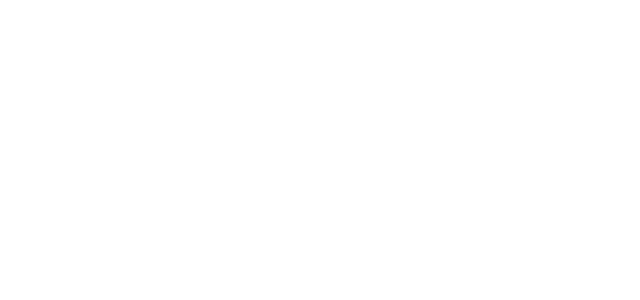
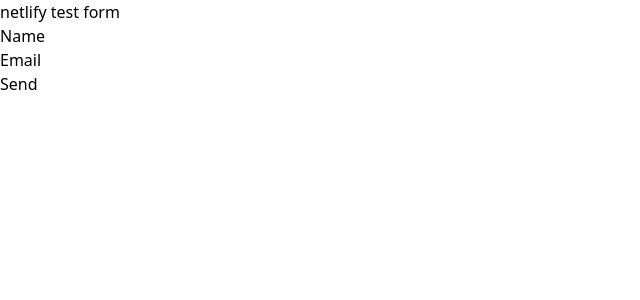
Before and after one commit to procrates/nuxt-3-playground, a Nuxt app: page /netlify-form in a window 1280 px wide. Before the commit this address had no page. Shown: the top 300 px of the page, without its empty margins (0-640 px from the left). Built offline with nearby package versions, Linux system fonts and the light colour scheme.

Commit message:
wip: netlify form test

```diff
--- /dev/null
+++ b/components/RAM/Organisms/SortList.vue
@@ -0,0 +1,54 @@
+<template>
+    <main>
+        <input type="text" name="test" id="test" v-model="query" />
+        <ul>
+            <transition-group
+                enter-active-class="transition-all"
+                enter-from-class="translate-y-full opacity-0"
+                enter-to-class="opacity-100"
+                @before-enter="beforeEnter"
+                @enter="enter"
+                @leave="leave"
+            >
+                <li v-for="(item,index) in items" :key="index" :data-index="index">{{ item.msg }}</li>
+            </transition-group>
+        </ul>
+    </main>
+</template>
+<script setup lang="ts">
+import gsap from 'gsap'
+const list = ref([
+    { msg: 'Bruce Lee' },
+    { msg: 'Jackie Chan' },
+    { msg: 'Chuck Norris' },
+    { msg: 'Jet Li' },
+    { msg: 'Kung Fury' }
+])
+const query = ref('')
+
+const items = computed(() => {
+    return list.value.filter((item) => {
+        return item.msg.toLowerCase().indexOf(query.value.toLowerCase()) !== -1
+    })
+})
+const beforeEnter = (el) => {
+    el.style.opacity = 0
+    el.style.height = 0
+}
+const enter = (el, done) => {
+    gsap.to(el, {
+        opacity: 1,
+        height: '1.6em',
+        delay: el.dataset.index * .15,
+        onComplete: done
+    })
+}
+const leave = (el, done) => {
+    gsap.to(el, {
+        opacity: 0,
+        height: 0,
+        delay: el.dataset.index * .15,
+        onComplete: done
+    })
+}
+</script>
--- /dev/null
+++ b/pages/netlify-form/index.vue
@@ -0,0 +1,20 @@
+<template>
+    <form name="contact" netlify>
+        <p>netlify test form</p>
+        <p>
+            <label>
+                Name
+                <input type="text" name="name" />
+            </label>
+        </p>
+        <p>
+            <label>
+                Email
+                <input type="email" name="email" />
+            </label>
+        </p>
+        <p>
+            <button type="submit">Send</button>
+        </p>
+    </form>
+</template>
```
Also changed, not shown: 2 other files (tests, documents, lock files or other folders).
